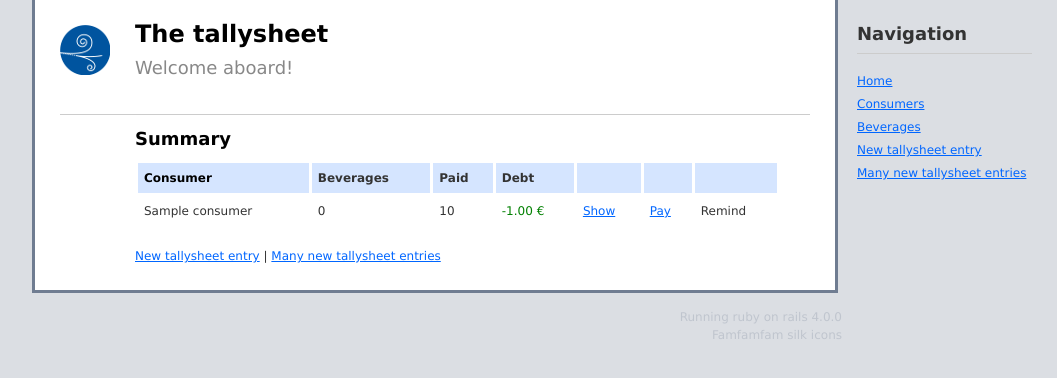
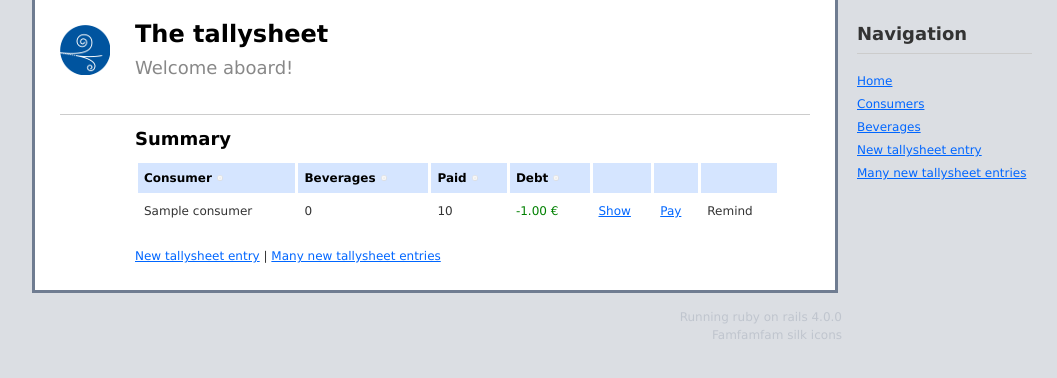
Before and after one commit to ntim/tallysheet, a Rails app: page / in a window 1280 px wide. Shown: the top 378 px of the page, without its empty margins (108-1165 px from the left). Run offline with Rails 7, Linux system fonts and the light colour scheme; tables that the repository leaves empty hold one stand-in row (Sample ...); style sheets or scripts are compiled from the project's sources; some libraries are stand-ins or nearby versions.

Commit message:
Sortable using class methods. Styling of checkboxes.

```diff
--- a/app/controllers/dashboard_controller.rb
+++ b/app/controllers/dashboard_controller.rb
@@ -1,18 +1,32 @@
 class DashboardController < ApplicationController
-  helper_method :sort_column, :sort_direction
-
+  helper_method :sort_column, :sort_direction, :sort_numeric_column
   def index
-    @consumers = Consumer.order(sort_column + " " + sort_direction).all()
+    @consumers = Consumer.includes(:tallysheet_entries).order(sort_column + " " + sort_direction).all()
+    if sort_numeric_column != nil
+      method_name = sort_numeric_column
+      dir = sort_direction_numeric
+      if Consumer.respond_to? method_name
+        @consumers.sort_by{|e| dir * e.send(method_name)}
+      end
+    end
   end
 
   private
 
   def sort_column
-    params[:sort] != nil ? params[:sort] : "id"
+    Consumer.column_names.include?(params[:sort]) ? params[:sort] : "id"
+  end
+
+  def sort_numeric_column
+    params[:sort_numeric] != nil && Consumer.new.respond_to?(params[:sort_numeric]) ? params[:sort_numeric] : nil
   end
 
   def sort_direction
     %w[asc desc].include?(params[:direction]) ? params[:direction] : "asc"
   end
 
+  def sort_direction_numeric
+    params[:direction] == "asc" ? 1 : -1
+  end
+
 end
--- a/app/helpers/application_helper.rb
+++ b/app/helpers/application_helper.rb
@@ -21,8 +21,15 @@ module ApplicationHelper
 
   def sortable(column, title = nil)
     title ||= column.titleize
-    css_class = column == sort_column ? "current #{sort_direction}" : nil
+    css_class = column == sort_column ? "sortable current #{sort_direction}" : "sortable"
     direction = column == sort_column && sort_direction == "asc" ? "desc" : "asc"
     link_to title, {:sort => column, :direction => direction}, {:class => css_class}
   end
+
+  def sortable_numeric(column, title = nil)
+    title ||= column.titleize
+    css_class = column == sort_numeric_column ? "sortable current #{sort_direction}" : "sortable"
+    direction = column == sort_numeric_column && sort_direction == "asc" ? "desc" : "asc"
+    link_to title, {:sort_numeric => column, :direction => direction}, {:class => css_class}
+  end
 end
--- a/app/views/dashboard/index.html.erb
+++ b/app/views/dashboard/index.html.erb
@@ -3,9 +3,9 @@
   <thead>
     <tr>
       <th><%= sortable "name", "Consumer" %></th>
-      <th>Beverages</th>
-      <th>Paid</th>
-      <th>Debt</th>
+      <th><%= sortable_numeric "amount_of_beverages", "Beverages" %></th>
+      <th><%= sortable_numeric "amount_of_payed_beverages", "Paid" %></th>
+      <th><%= sortable_numeric "debt", "Debt" %></th>
       <th></th>
       <th></th>
       <th></th>
--- a/app/views/layouts/application.html.erb
+++ b/app/views/layouts/application.html.erb
@@ -202,10 +202,11 @@
 		text-decoration: none;
       }
 
-      th .current {
+      th .sortable {
 		padding-right: 16px;
 		background-repeat: no-repeat;
 		background-position: right center;
+		background-image: url(<%= image_path('bullet_white.png') %>);
       }
 
 	  th .asc {
--- a/app/views/tallysheet_entries/_form_many.html.erb
+++ b/app/views/tallysheet_entries/_form_many.html.erb
@@ -7,7 +7,10 @@
 
   <div class="field">
     <%= label_tag :consumer %><br>
-    <%= f.collection_check_boxes :consumer_ids, @consumers, :id, :name %>
+    <%= f.collection_check_boxes :consumer_ids, @consumers, :id, :name do |b|
+    	b.label(class: "checkbox") { b.check_box + b.text }
+    end
+    	%>
   </div>
 
   <p>The tallysheet of each customer will be incremented by one.</p>
```
Also changed, not shown: other parts of app/views/layouts/application.html.erb (+10 -0 lines), app/assets/images/bullet_white.png (added).
